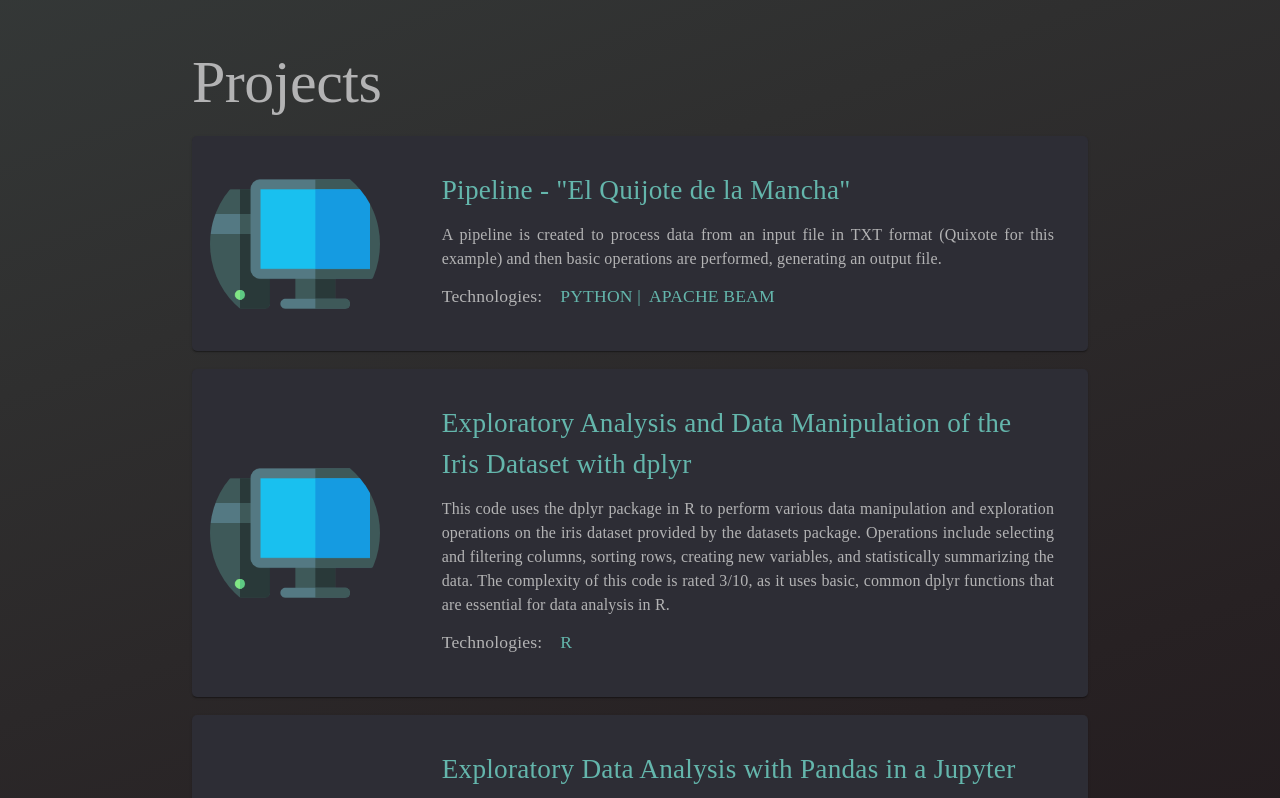
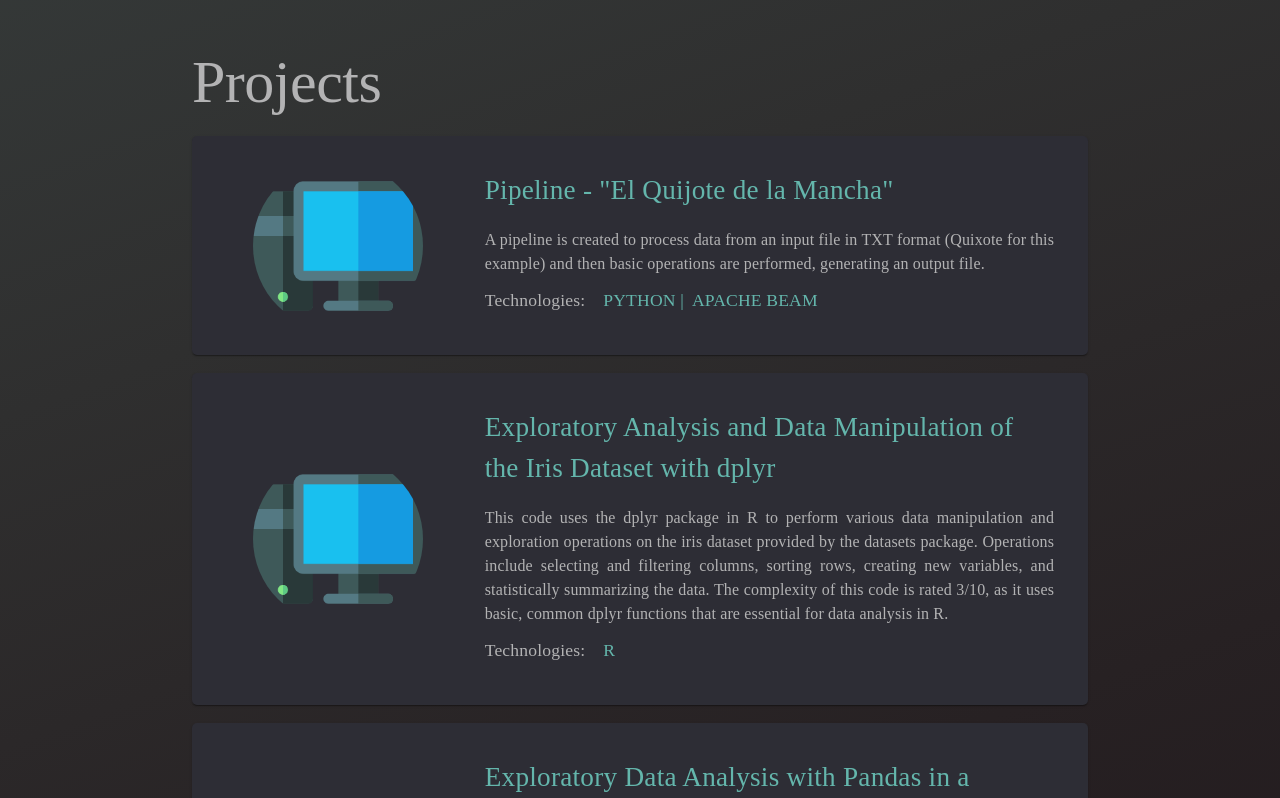
Before and after one commit to AndresWV/Portafolio, a Next.js app: page / in a window 1280 px wide. Shown: the part 1560-2358 px from the top of the page. Built offline with nearby package versions, Linux system fonts and the light colour scheme.

Commit message:
fix card projects

```diff
--- a/app/components/AboutMe.tsx
+++ b/app/components/AboutMe.tsx
@@ -1,9 +1,10 @@
-import { Grid, Typography, Box } from '@mui/material';
+import { Grid, Typography, Box, useMediaQuery } from '@mui/material';
 import AboutMeDescription from "./AboutMeDescription";
 export default function AboutMe() {
+    const isSmallScreen = useMediaQuery('(max-width:950px)');
     return (
         <>
-            <Box sx={{ position: 'relative', paddingX: '25%', marginTop: '10% !important', paddingY: '3%' }}>
+            <Box sx={{ position: 'relative', paddingX: '25%', paddingY: '3%', marginTop:isSmallScreen?'20%':'10%' }}>
                 <Box
                     sx={{
                         position: 'absolute',
--- a/app/components/Project.tsx
+++ b/app/components/Project.tsx
@@ -3,7 +3,7 @@ import Modal from '@mui/material/Modal';
 import IconButton from '@mui/material/IconButton';
 import CloseIcon from '@mui/icons-material/Close';
 import Typography from '@mui/material/Typography';
-import { Grid, Box } from '@mui/material';
+import { Grid, Box, useMediaQuery } from '@mui/material';
 import GitHubIcon from '@mui/icons-material/GitHub';
 
 interface ProjectProps {
@@ -18,6 +18,9 @@ interface ProjectProps {
 }
 
 const Project: React.FC<ProjectProps> = ({ open, onClose, icon, title, description, projectLink, technologies, difficulty }) => {
+  // Use media query to determine screen size
+  const isSmallScreen = useMediaQuery('(max-width:650px)');
+
   return (
     <Modal
       open={open}
@@ -39,7 +42,7 @@ const Project: React.FC<ProjectProps> = ({ open, onClose, icon, title, descripti
           paddingX: '7%',
           borderRadius: 8,
           outline: 'none',
-          maxWidth: '60%',
+          maxWidth: isSmallScreen ? '90%' : '60%',
           maxHeight: '80%',
           position: 'relative',
           overflowY: 'auto',
@@ -83,7 +86,7 @@ const Project: React.FC<ProjectProps> = ({ open, onClose, icon, title, descripti
           </IconButton>
         </Grid>
         <Grid item xs={12} sx={{ marginTop: 2 }}>
-          <Typography variant="h4" align="center" sx={{ fontFamily: 'IBM Plex Mono', color: '#64B6AC' }}>
+          <Typography  variant={isSmallScreen ? "h5" : "h4"} align="center" sx={{ fontFamily: 'IBM Plex Mono', color: '#64B6AC' }}>
             {title}
           </Typography>
         </Grid>
@@ -94,7 +97,7 @@ const Project: React.FC<ProjectProps> = ({ open, onClose, icon, title, descripti
         </Grid>
         <Grid item xs={12} sx={{ marginTop: '5%', display: 'flex', justifyContent: 'center', gap: 1 , paddingY: '2%'}}>
           {technologies.map((tech, index) => (
-            <Typography key={index} variant="h6" sx={{ color: '#64B6AC' }}>
+            <Typography key={index} variant={isSmallScreen ? "body2" : "h6"} sx={{ color: '#64B6AC' }}>
               {tech}{index < technologies.length - 1 ? ' |' : ''}
             </Typography>
           ))}
--- a/app/components/Projects.tsx
+++ b/app/components/Projects.tsx
@@ -2,7 +2,7 @@
 import React, { useState, useEffect } from 'react';
 import Grid from '@mui/material/Grid';
 import Typography from '@mui/material/Typography';
-import { Card, CardContent, CardMedia } from '@mui/material';
+import { Card, CardContent, CardMedia, useMediaQuery } from '@mui/material';
 import Project from './Project';
 import readCSV, { ProjectFormat } from '../services/googleSheetsAPI';
 
@@ -20,13 +20,14 @@ export default function Projects() {
   const [modalOpen, setModalOpen] = useState(false);
   const [selectedProject, setSelectedProject] = useState<ProjectData | null>(null);
   const [projects, setProjects] = useState<ProjectData[]>([]);
+  const isSmallScreen = useMediaQuery('(max-width:900px)');
   useEffect(() => {
     const fetchProjects = async () => {
       try {
         const projects = await readCSV('/assets/docs/projects.csv');
         setProjects(projects);
       } catch (error) {
-        console.log('Error reading CSV file: '+error);
+        console.log('Error reading CSV file: ' + error);
       }
     };
     fetchProjects();
@@ -63,47 +64,90 @@ export default function Projects() {
               width: '100%',
               display: 'flex',
               flexDirection: { xs: 'column', sm: 'row' },
+              overflow: 'visible', // Permite que el contenido no se corte
             }}
           >
             <CardMedia
               component="img"
               height="auto"
-              image={'/assets/img/'+project.img}
+              image={'/assets/img/' + project.img}
               alt={project.title}
               sx={{
-                width: '170px',
+                width: isSmallScreen ? '140px' : '170px',
                 flex: 'none',
                 marginRight: { xs: 0, sm: '20px' },
-                borderRadius: '50%'
+                marginLeft: '5%',
+                borderRadius: '50%',
               }}
             />
-
-            <CardContent sx={{ flex: '1', marginLeft: '3%' }}>
-              <Typography sx={{ color: '#64B6AC', fontFamily: 'IBM Plex Mono', fontSize:'1.7rem' }}>
+            <CardContent
+              sx={{
+                flex: '1',
+                marginLeft: '3%',
+                display: 'flex',
+                flexDirection: 'column',
+                justifyContent: 'space-between', // Ajusta el contenido verticalmente
+                overflow: 'visible', // Asegura que el contenido no se corte
+              }}
+            >
+              <Typography
+                sx={{
+                  color: '#64B6AC',
+                  fontFamily: 'IBM Plex Mono',
+                  fontSize: isSmallScreen ? '1.4rem' : '1.7rem',
+                  marginBottom: '1%', // Agrega un margen inferior para separar el título del resumen
+                }}
+              >
                 {project.title}
               </Typography>
-              <Typography variant="body1" sx={{ color: '#b3b3b4', fontFamily: 'IBM Plex Mono', marginTop:'2%', textAlign:'justify' }}>
+              <Typography
+                variant="body1"
+                sx={{
+                  color: '#b3b3b4',
+                  fontFamily: 'IBM Plex Mono',
+                  marginTop: '2%',
+                  textAlign: 'justify',
+                  overflow: 'visible', // Permite que el contenido se muestre completo
+                }}
+              >
                 {project.resume}
               </Typography>
-              <Grid item xs={12} sx={{display: 'flex', justifyContent: 'start', gap: 1, marginTop:'2%' }}>
-                <Typography sx={{ color: '#b3b3b4', fontFamily: 'IBM Plex Mono', marginRight: '10px', fontSize:'1.1rem' }}>
+              <Grid item xs={12} sx={{ display: 'flex', justifyContent: 'start', gap: 1, marginTop: '2%' }}>
+                <Typography
+                  sx={{
+                    color: '#b3b3b4',
+                    fontFamily: 'IBM Plex Mono',
+                    marginRight: '10px',
+                    fontSize: '1.1rem',
+                  }}
+                >
                   Technologies:
                 </Typography>
                 {project.technologies.map((tech, index) => (
-                  <Typography key={index} sx={{ color: '#64B6AC', fontSize:'1.1rem', fontFamily: 'IBM Plex Mono' }}>
-                    {tech}{index < project.technologies.length - 1 ? ' |' : ''}
+                  <Typography
+                    key={index}
+                    sx={{
+                      color: '#64B6AC',
+                      fontSize: isSmallScreen ? '0.9rem' : '1.1rem',
+                      fontFamily: 'IBM Plex Mono',
+                    }}
+                  >
+                    {tech}
+                    {index < project.technologies.length - 1 ? ' |' : ''}
                   </Typography>
                 ))}
               </Grid>
             </CardContent>
           </Card>
+
+
         </Grid>
       ))}
       {selectedProject && (
         <Project
           open={modalOpen}
           onClose={() => setModalOpen(false)}
-          icon={'/assets/img/'+selectedProject.img}
+          icon={'/assets/img/' + selectedProject.img}
           title={selectedProject.title}
           description={selectedProject.description}
           projectLink={selectedProject.projectLink}
--- a/next.config.mjs
+++ b/next.config.mjs
@@ -1,7 +1,7 @@
 /** @type {import('next').NextConfig} */
 const nextConfig = {
-    output: "export",
-    trailingSlash: true
+    // output: "export",
+    // trailingSlash: true
   };
 
   export default nextConfig;
```
